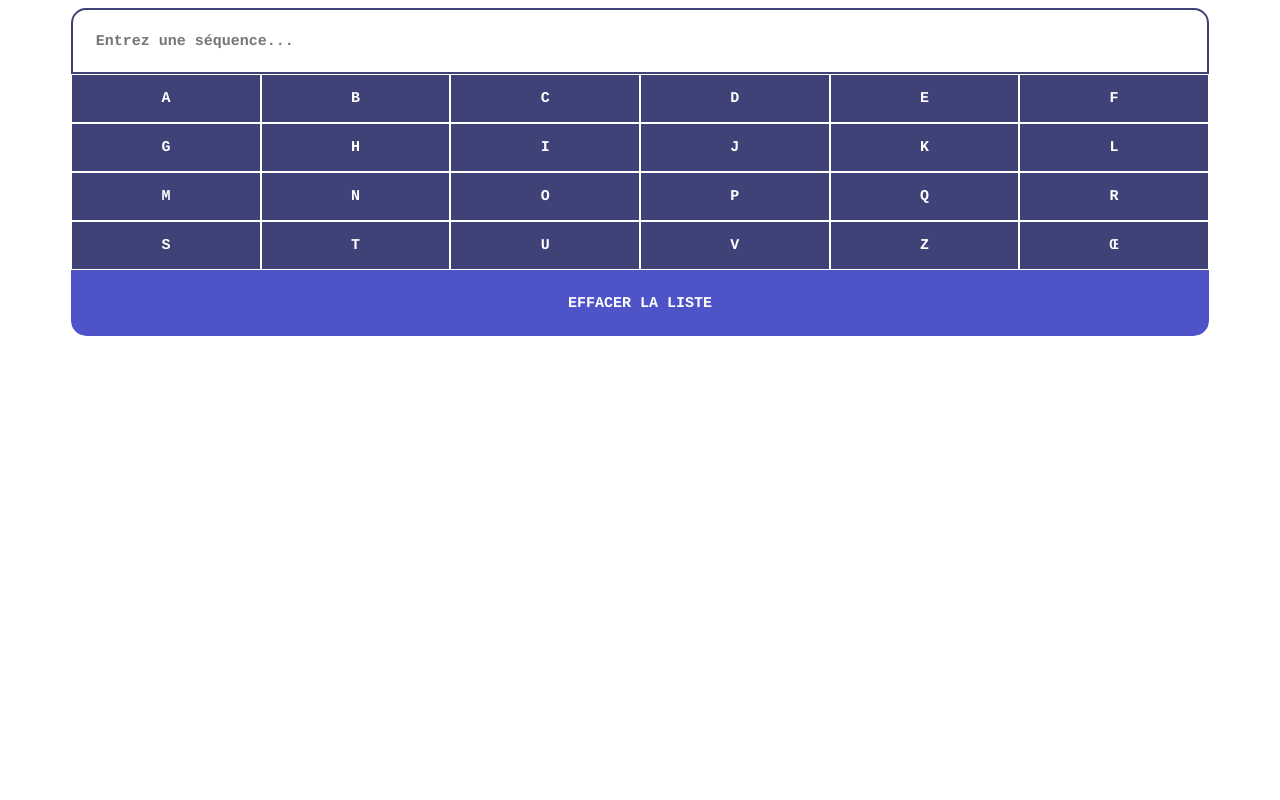
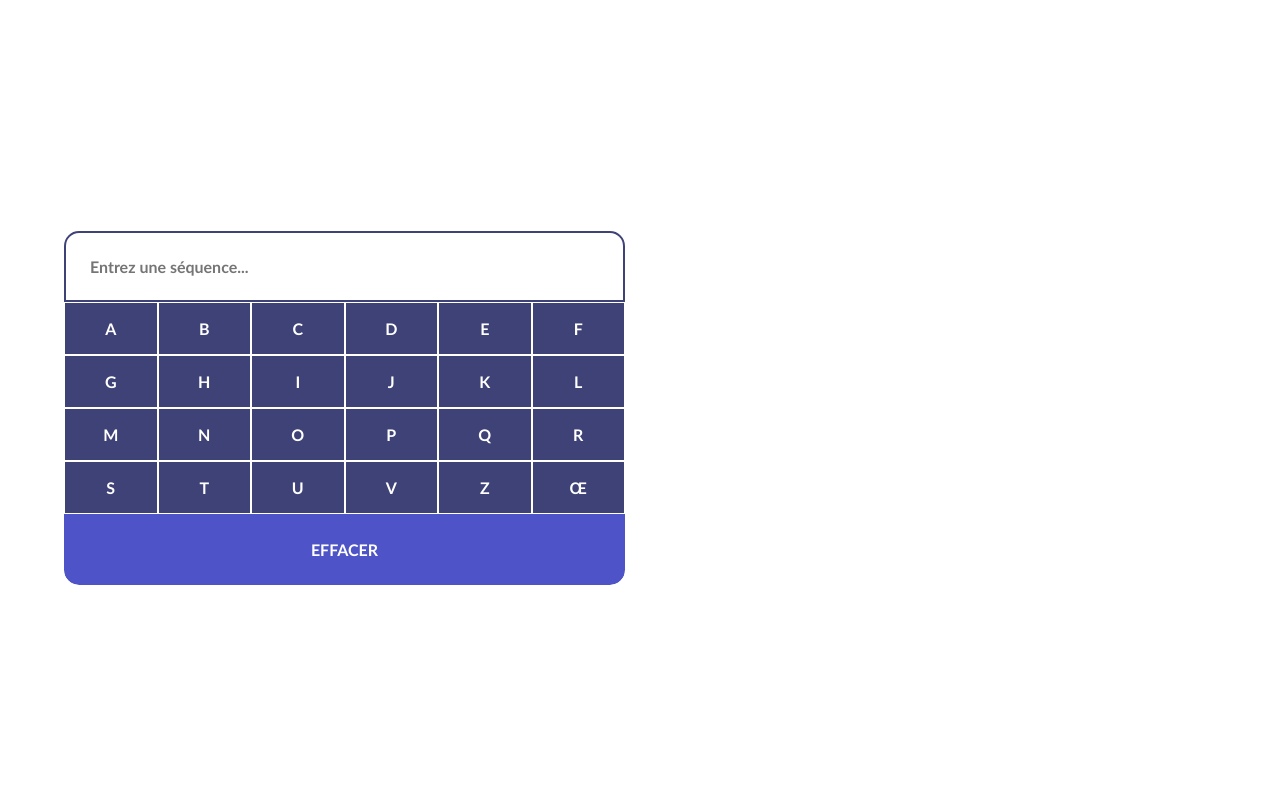
Before and after one commit to Suylo/LP-PRISM-Web-MVC, a PHP site: page /TP-JS/Ajax/ex5/verbes.html in a window 1280 px wide. Run offline with PHP 8.4, Linux system fonts and the light colour scheme.

Commit message:
TP-JS - AJAX TP3 EXO 5 FIN

```diff
--- a/TP-JS/Ajax/ex5/css/styles.css
+++ b/TP-JS/Ajax/ex5/css/styles.css
@@ -1,21 +1,31 @@
 body * {
-    font-family: "courier";
+    font-family: "Calibri", sans-serif;
     font-weight: bold;
+    overflow-y: hidden;
 }
 
 #input {
 
 }
 
-.row{
-    max-width: 90%;
+.row {
+    width: 90%;
+    position: fixed;
+    left: 0;
+    right: 0;
     margin: auto;
+    display: grid;
+    grid-template-columns: repeat(2, 1fr);
+    grid-gap: 30px;
+    height: 100vh;
+    align-items: center;
 }
+
 
 #input__text {
     width: 100%;
     padding: 1.5em;
-    font-size: 15px;
+    font-size: 16px;
     border: 2px solid #3f4276;
     box-sizing: border-box;
     border-radius: 15px 15px 0 0;
@@ -34,12 +44,13 @@ body * {
     border: 2px solid #4e54c8;
     background-color: #4e54c8;
     color: white;
-    font-size: 15px;
+    font-size: 16px;
     text-transform: uppercase;
     cursor: pointer;
     transition: all .3s ease;
 }
-#input__btn:hover{
+
+#input__btn:hover {
     background-color: white;
     color: #4e54c8;
 }
@@ -55,7 +66,7 @@ body * {
     cursor: pointer;
     color: white;
     padding: 1em;
-    font-size: 15px;
+    font-size: 16px;
     border-radius: 0;
     background-color: #3f4276;
     border: none;
@@ -72,3 +83,27 @@ body * {
     display: grid;
     grid-template-columns: repeat(6, 1fr);
 }
+
+#liste_verbes {
+    height: 35.5vh;
+    overflow: scroll;
+}
+
+p {
+    padding: 1em;
+    margin: 0;
+    cursor: pointer;
+    transition: all .3s ease-out;
+}
+
+#liste_verbes > p {
+    border: 1px solid #4e54c8;
+}
+
+#liste_verbes > p:first-child {
+    border-radius: 15px 15px 0 0;
+}
+
+#liste_verbes > p:last-child {
+    border-radius: 0 0 15px 15px;
+}
--- a/TP-JS/Ajax/ex5/js/scripts.js
+++ b/TP-JS/Ajax/ex5/js/scripts.js
@@ -27,6 +27,9 @@ function creer_interface() {
             inputAlpha.id = _letter;
             inputAlpha.value = _letter;
             newDiv.appendChild(inputAlpha);
+            inputAlpha.addEventListener("click", function (e){
+                charger_verbes(e.target.value, "init");
+            });
         })
         div_input.appendChild(newDiv);
     })
@@ -34,12 +37,10 @@ function creer_interface() {
     let inputClear = document.createElement("input");
     inputClear.type = "button";
     inputClear.id = "input__btn";
-    inputClear.value = "Effacer la liste";
+    inputClear.value = "Effacer";
     div_input.appendChild(inputClear);
 
-    div_input.addEventListener("click", function (e){
-        charger_verbes(e.target.value, "init");
-    });
+
 
     let inputSearch = document.querySelector('#input__text')
     inputSearch.addEventListener('input', function()  {
```
